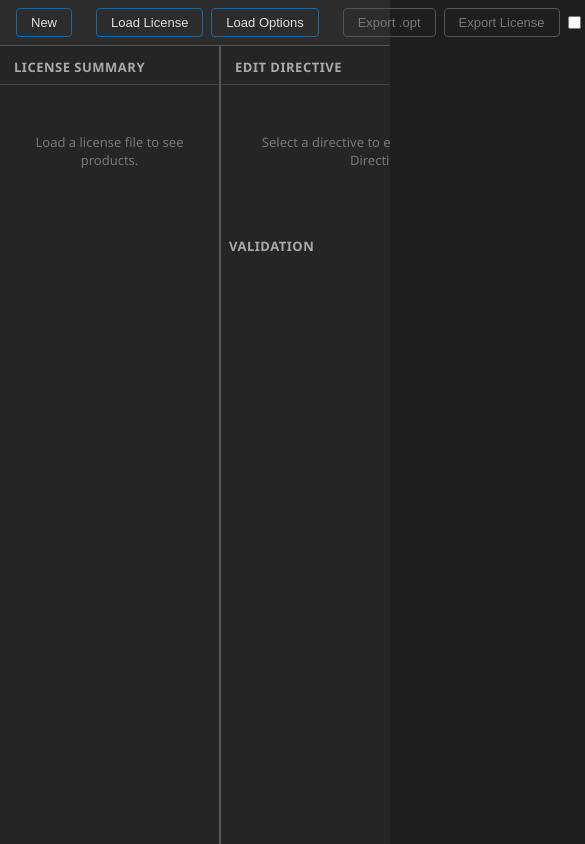
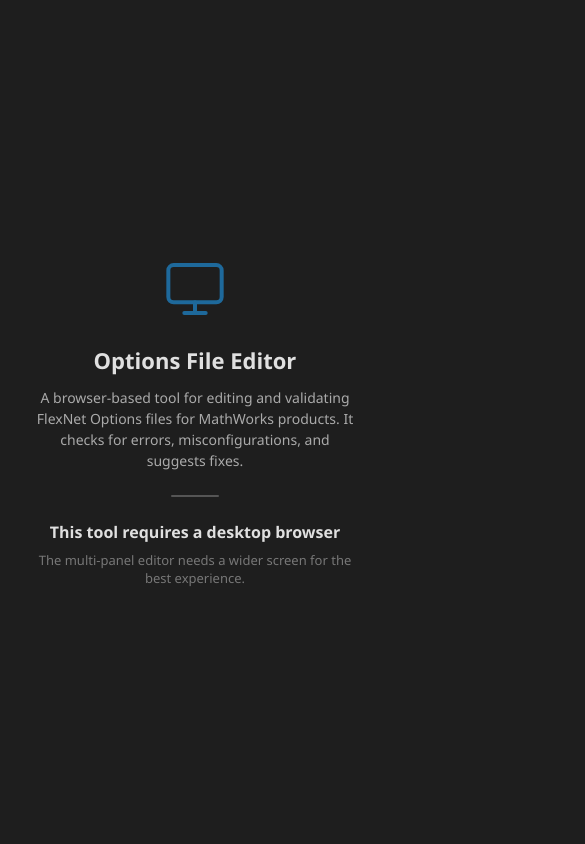
Before and after one commit to Jestzer/Options-File-Editor, a website with bundled scripts: page index.html in a window 390 px wide. Shown: the top 844 px of the page, 585 px wide, since content can reach past the window. Built offline with nearby package versions, Linux system fonts and the light colour scheme.

Commit message:
feat: Added mobile gate. chore: Verison number updated.

```diff
--- a/css/main.css
+++ b/css/main.css
@@ -25,6 +25,76 @@
     --info: #3498db;
     --info-bg: #1f2f3c;
     --success: #2ecc71;
+}
+
+/* Mobile gate — hidden on desktop */
+#mobile-gate {
+    display: none;
+}
+
+@media (max-width: 768px) {
+    #mobile-gate {
+        display: flex;
+        align-items: center;
+        justify-content: center;
+        height: 100%;
+        padding: 32px;
+        background: var(--bg-primary);
+        text-align: center;
+    }
+
+    .mobile-gate-content {
+        max-width: 360px;
+    }
+
+    .mobile-gate-icon {
+        width: 64px;
+        height: 64px;
+        color: var(--accent);
+        margin: 0 auto 24px;
+        display: block;
+    }
+
+    .mobile-gate-title {
+        font-size: 22px;
+        font-weight: 700;
+        color: var(--text-primary);
+        margin-bottom: 12px;
+    }
+
+    .mobile-gate-description {
+        font-size: 14px;
+        line-height: 1.5;
+        color: var(--text-secondary);
+        margin-bottom: 24px;
+    }
+
+    .mobile-gate-divider {
+        width: 48px;
+        height: 2px;
+        background: var(--border-color);
+        margin: 0 auto 24px;
+        border-radius: 1px;
+    }
+
+    .mobile-gate-message {
+        font-size: 16px;
+        font-weight: 600;
+        color: var(--text-primary);
+        margin-bottom: 8px;
+    }
+
+    .mobile-gate-subtext {
+        font-size: 13px;
+        color: var(--text-muted);
+        line-height: 1.4;
+    }
+
+    #toolbar,
+    #app-layout,
+    #drop-overlay {
+        display: none !important;
+    }
 }
 
 html, body {
--- a/index.html
+++ b/index.html
@@ -11,6 +11,22 @@
     <link rel="stylesheet" href="css/modal.css">
 </head>
 <body>
+    <!-- Mobile gate screen -->
+    <div id="mobile-gate">
+        <div class="mobile-gate-content">
+            <svg class="mobile-gate-icon" viewBox="0 0 24 24" fill="none" stroke="currentColor" stroke-width="1.5" stroke-linecap="round" stroke-linejoin="round">
+                <rect x="2" y="3" width="20" height="14" rx="2" ry="2"/>
+                <line x1="8" y1="21" x2="16" y2="21"/>
+                <line x1="12" y1="17" x2="12" y2="21"/>
+            </svg>
+            <h1 class="mobile-gate-title">Options File Editor</h1>
+            <p class="mobile-gate-description">A browser-based tool for editing and validating FlexNet Options files for MathWorks products. It checks for errors, misconfigurations, and suggests fixes.</p>
+            <div class="mobile-gate-divider"></div>
+            <p class="mobile-gate-message">This tool requires a desktop browser</p>
+            <p class="mobile-gate-subtext">The multi-panel editor needs a wider screen for the best experience.</p>
+        </div>
+    </div>
+
     <!-- Toolbar -->
     <header id="toolbar">
         <button id="btn-new" class="btn">New</button>
--- a/js/version.js
+++ b/js/version.js
@@ -1 +1 @@
-export const APP_VERSION = "1.0.12";
+export const APP_VERSION = "1.0.13";
```
